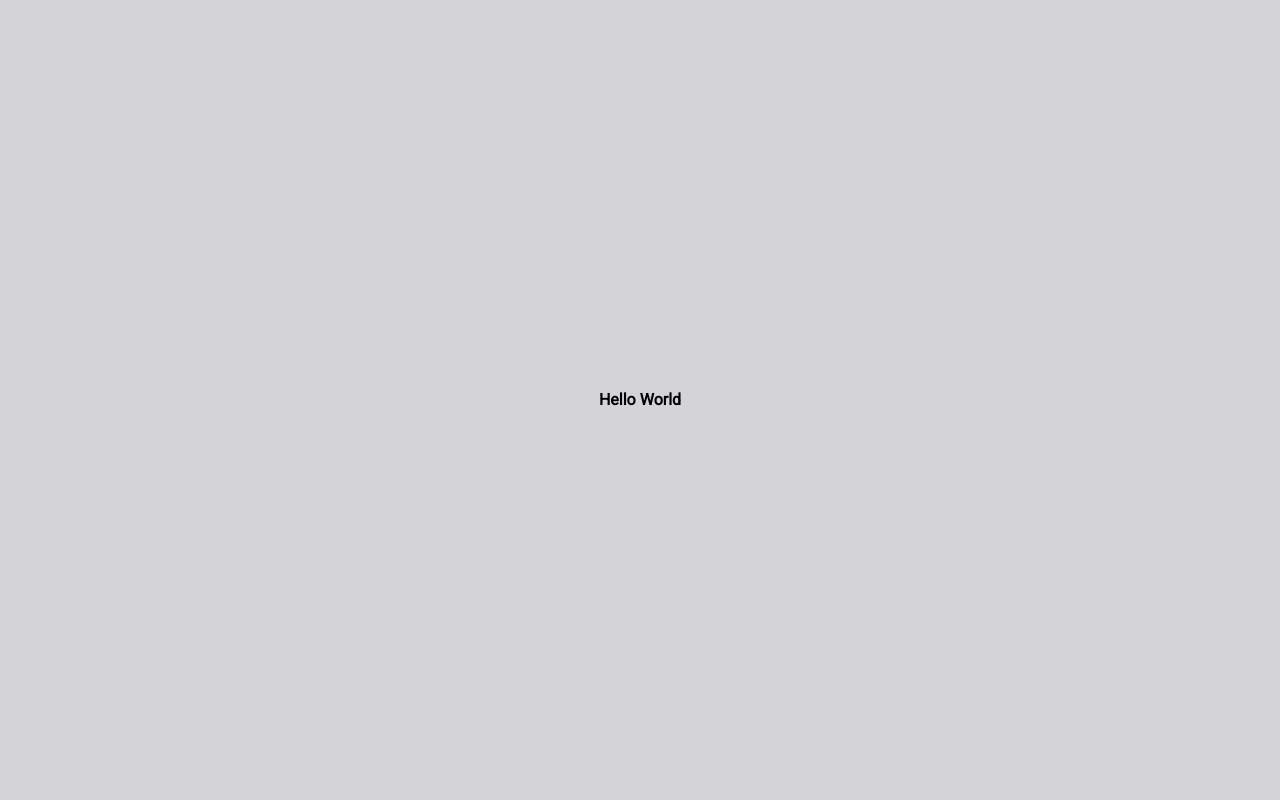
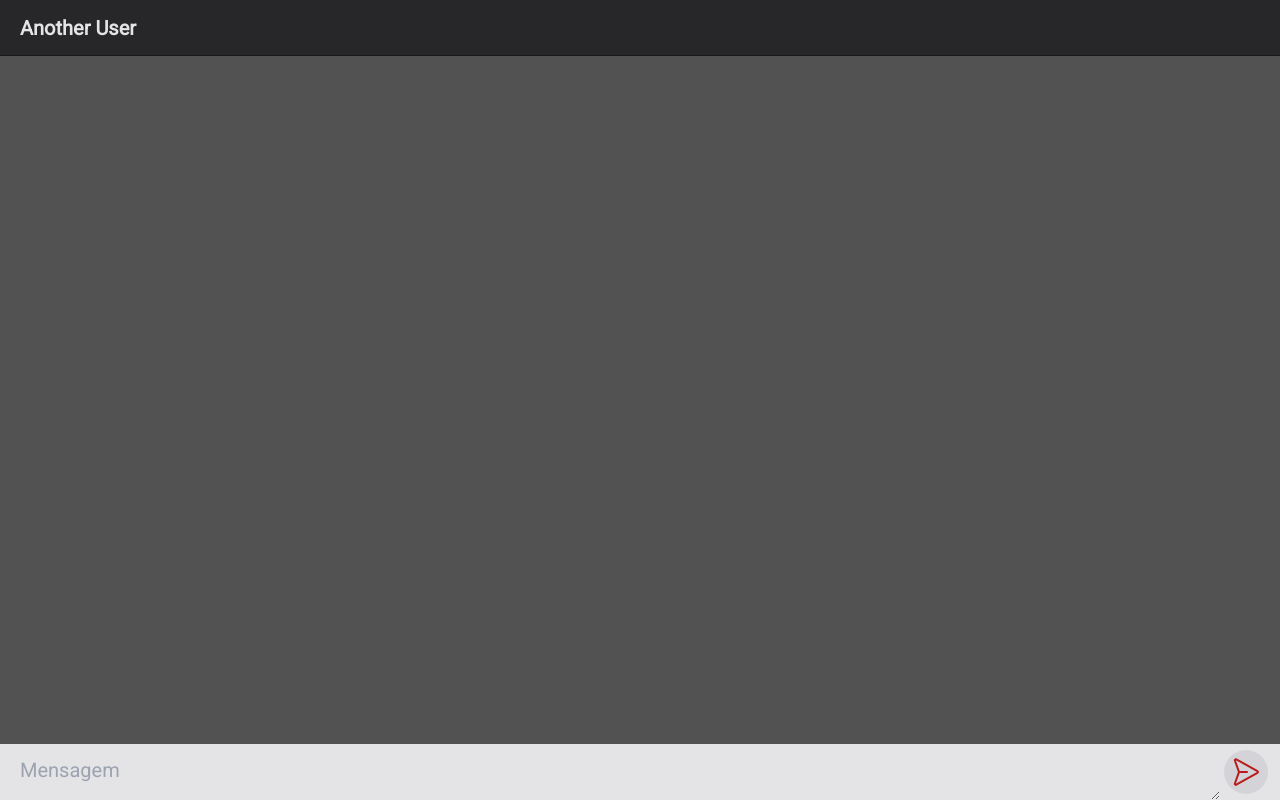
Before and after one commit to RenanTRS/chat-app, a React (Vite) app in the folder web/: page / in a window 1280 px wide. Built offline with nearby package versions, Linux system fonts and the light colour scheme.

Commit message:
Create: Chat page

```diff
--- a/web/src/App.tsx
+++ b/web/src/App.tsx
@@ -1,7 +1,9 @@
+import { Chat } from './pages/Chat'
+
 function App() {
   return (
-    <div className="bg-zinc-300 min-h-screen w-full flex justify-center items-center">
-      <strong>Hello World</strong>
+    <div className="bg-neutral-600 min-h-screen w-full">
+      <Chat />
     </div>
   )
 }
--- /dev/null
+++ b/web/src/pages/Chat.tsx
@@ -0,0 +1,14 @@
+import { Header } from '../components/Header'
+import { InputArea } from '../components/InputArea'
+
+export const Chat = () => {
+  const sendMessage = (value: string) => {
+    console.log(value)
+  }
+  return (
+    <>
+      <Header user={'Another User'} />
+      <InputArea sendMessage={sendMessage} />
+    </>
+  )
+}
```
